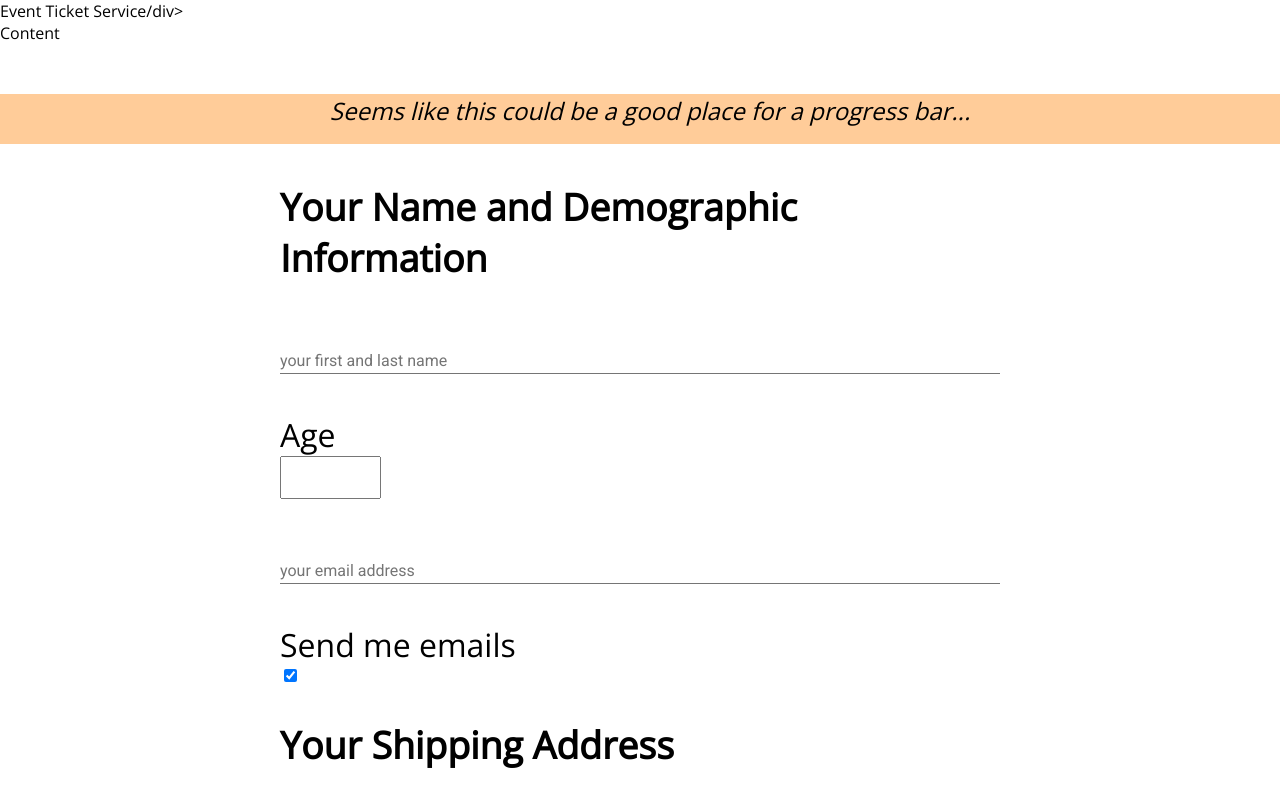
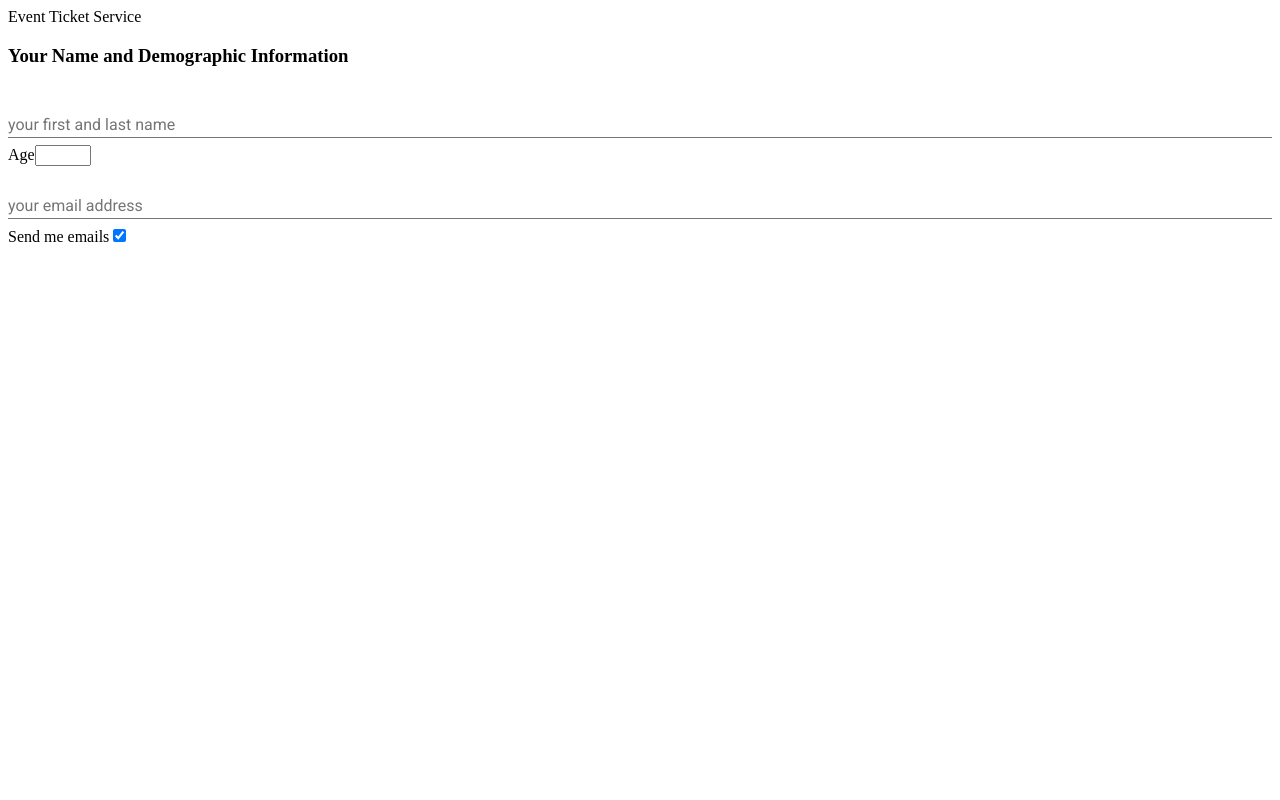
Before and after one commit to karoldavid/lesson3-form, a plain HTML site: page index.html in a window 1280 px wide. Shown: the top 800 px of the page. Drawn offline with nearby package versions, Linux system fonts and the light colour scheme; no server answers.

Commit message:
comment out style sheet, external font, almost all form inputs

```diff
--- a/index.html
+++ b/index.html
@@ -4,8 +4,8 @@
     <meta charset="UTF-8">
     <meta name="viewport" content="width=device-width, initial-scale=1">
     <title>Quiz - One Big, Ugly Form</title>
-    <link href='https://fonts.googleapis.com/css?family=Open+Sans' rel='stylesheet' type='text/css'>
-    <link rel="stylesheet" href="css/styles.css">
+    <!--<link href='https://fonts.googleapis.com/css?family=Open+Sans' rel='stylesheet' type='text/css'>-->
+    <!--<link rel="stylesheet" href="css/styles.css">-->
     <script src="bower_components/webcomponentsjs/webcomponents-lite.min.js"></script>
     <link rel="import" href="bower_components/paper-header-panel/paper-header-panel.html">
     <link rel="import" href="bower_components/paper-toolbar/paper-toolbar.html">
@@ -16,16 +16,15 @@
 <body class="fullbleed vertical layout">
     <paper-header-panel class="flex">
         <paper-toolbar>
-            <div>Event Ticket Service/div>
+            <div>Event Ticket Service</div>
         </paper-toolbar>
         <div>Content</div>
     </paper-header-panel>
 
-    <section class="progress-bar">
+  <!--  <section class="progress-bar">
         Seems like this could be a good place for a progress bar...
-    </section>
+    </section> -->
 
-    <section class="form">
 
         <h3>Your Name and Demographic Information</h3>
 
@@ -42,7 +41,7 @@
             <label for="mailinglist">Send me emails<input id="mailinglist" type="checkbox" checked></label>
         </form>
 
-        <h3>Your Shipping Address</h3>
+    <!--    <h3>Your Shipping Address</h3>
 
         <form>
             <label>Name<input type="text"></label>
@@ -53,9 +52,9 @@
             <label>State/Province<input type="text"></label>
             <label>Postal Code<input type="text"></label>
             <label>Country<input type="text"></label>
-        </form>
+        </form> -->
 
-        <h3>Your Credit Card Information</h3>
+    <!--    <h3>Your Credit Card Information</h3>
 
         <div class="cc-warning"><em>Note: don't enter any actual credit card info!</em></div>
 
@@ -113,7 +112,6 @@
 		      <input type="text">
 		    </label>
 		</form>
-    </section>
 
     <section class="order-review">
 	    <h3>Your Order</h3>
@@ -148,7 +146,7 @@
 		    </label>
 		    <input id="submit" type="submit">
 		</form>
-    </section>
+    </section> -->
 
     <script>
 
```
